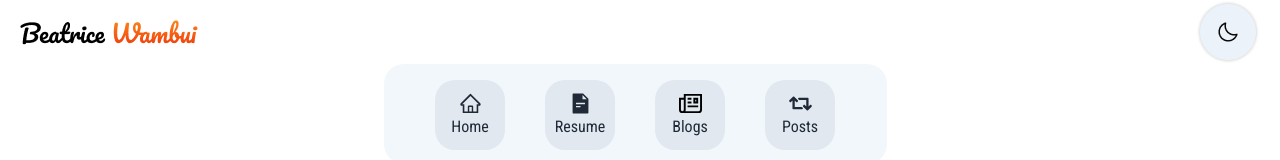
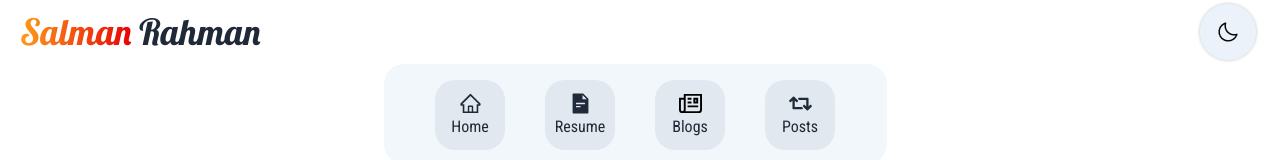
Before and after one commit to mriduldas07/salman-profolio, a React (Vite) app: page /all in a window 1280 px wide. Shown: the top 160 px of the page. Built offline with nearby package versions, Linux system fonts and the light colour scheme; no server answers.

Commit message:
navbar name

```diff
--- a/src/components/Navbar.tsx
+++ b/src/components/Navbar.tsx
@@ -8,7 +8,12 @@
       animate={{ y: 0, opacity: 1 }}
       transition={{ duration: 1, delay: 1, type: "spring", stiffness: 400 }}
     >
-      <img src="/assets/logo.png" alt="" />
+      <h1 className="text-4xl">
+        <span className="bg-gradient-to-r from-[#FF9C1A] to-[#E80505] inline-block text-transparent bg-clip-text">
+          Salman
+        </span>{" "}
+        Rahman
+      </h1>
       <img src="/assets/ph_moon.png" className="hidden lg:block" alt="" />
     </motion.div>
   );
```
